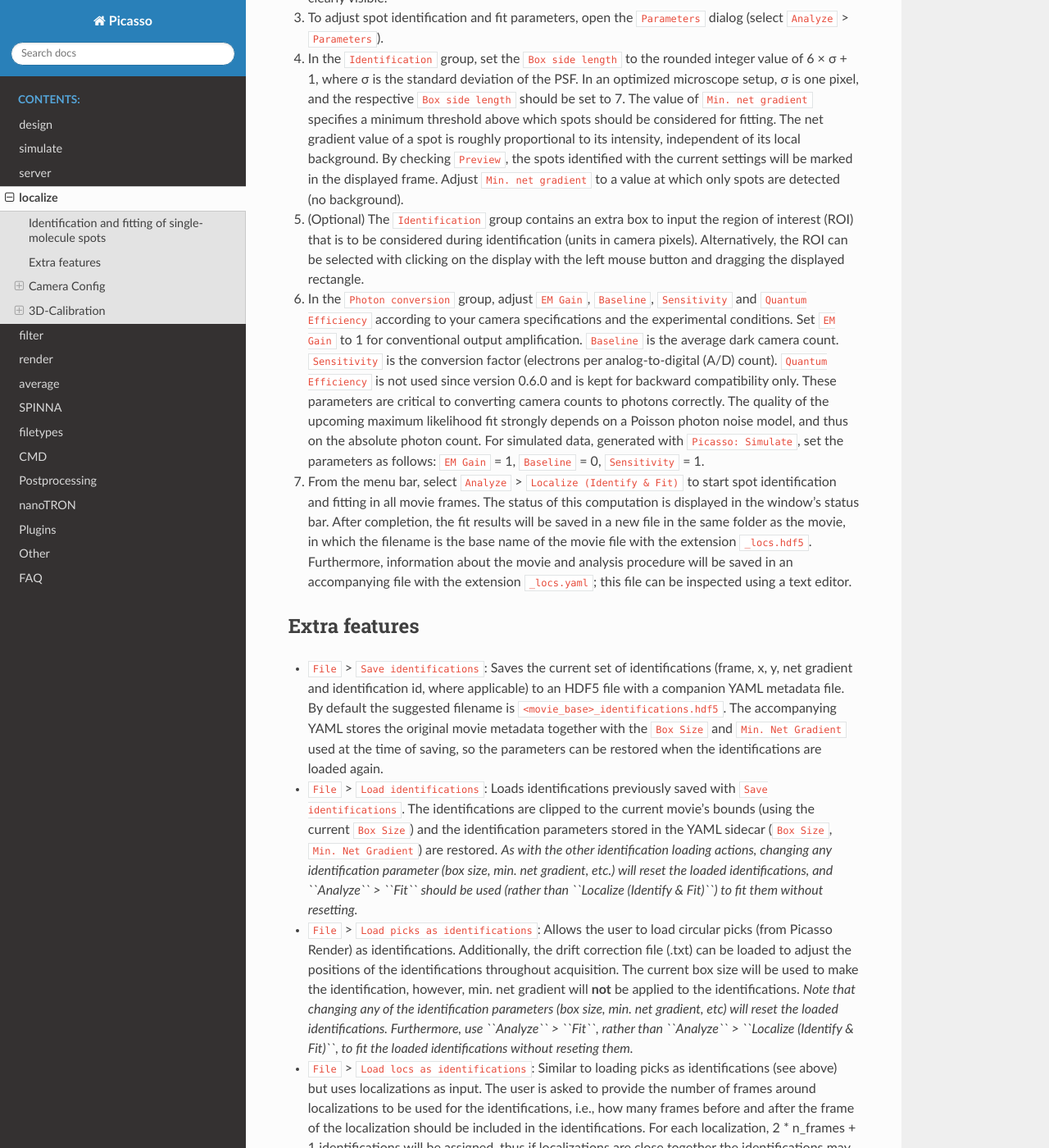
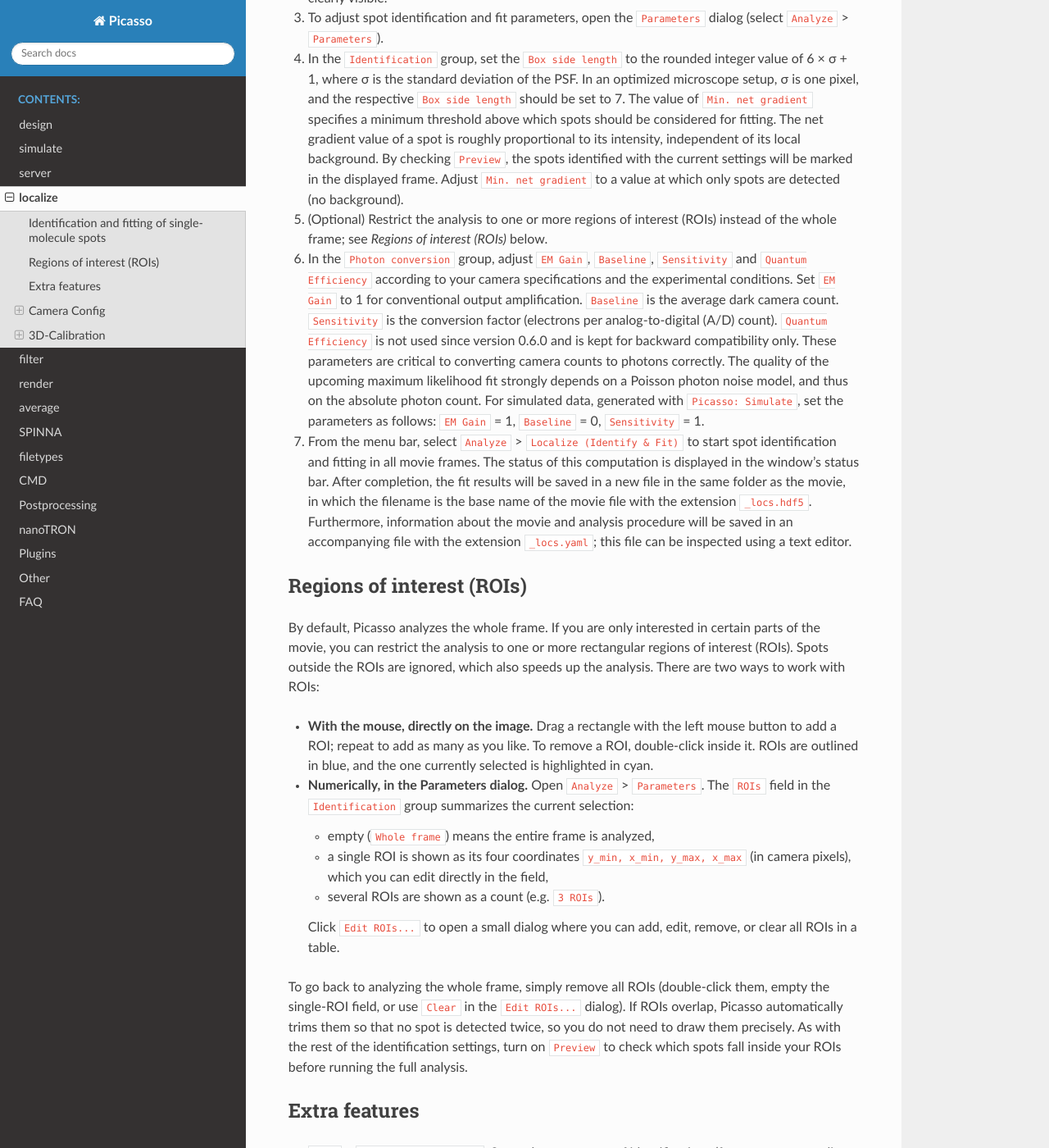
Before and after one commit to jungmannlab/picasso, a Sphinx documentation site: the page built from docs/localize.rst, in a window 1280 px wide and 1400 px high, scrolled down 1410 px. Shown: the whole window at 82% size. Built offline with Sphinx 7.4.7 and the Read the Docs theme 3.1.0, drawn with Linux system fonts in a browser that asks for light colours.

Commit message:
add documentation of rois + help button

```diff
--- a/docs/localize.rst
+++ b/docs/localize.rst
@@ -29,9 +29,26 @@ Identification and fitting of single-molecule spots
 2. Adjust the image contrast (select ``View`` > ``Contrast``) so that the single-molecule spots are clearly visible.
 3. To adjust spot identification and fit parameters, open the ``Parameters`` dialog (select ``Analyze`` > ``Parameters``).
 4. In the ``Identification`` group, set the ``Box side length`` to the rounded integer value of 6 × σ + 1, where σ is the standard deviation of the PSF. In an optimized microscope setup, σ is one pixel, and the respective ``Box side length`` should be set to 7. The value of ``Min. net gradient`` specifies a minimum threshold above which spots should be considered for fitting. The net gradient value of a spot is roughly proportional to its intensity, independent of its local background. By checking ``Preview``, the spots identified with the current settings will be marked in the displayed frame. Adjust ``Min. net gradient`` to a value at which only spots are detected (no background).
-5. (Optional) The ``Identification`` group contains an extra box to input the region of interest (ROI) that is to be considered during identification (units in camera pixels). Alternatively, the ROI can be selected with clicking on the display with the left mouse button and dragging the displayed rectangle.
+5. (Optional) Restrict the analysis to one or more regions of interest (ROIs) instead of the whole frame; see *Regions of interest (ROIs)* below.
 6. In the ``Photon conversion`` group, adjust ``EM Gain``, ``Baseline``, ``Sensitivity`` and ``Quantum Efficiency`` according to your camera specifications and the experimental conditions. Set ``EM Gain`` to 1 for conventional output amplification. ``Baseline`` is the average dark camera count. ``Sensitivity`` is the conversion factor (electrons per analog-to-digital (A/D) count). ``Quantum Efficiency`` is not used since version 0.6.0 and is kept for backward compatibility only. These parameters are critical to converting camera counts to photons correctly. The quality of the upcoming maximum likelihood fit strongly depends on a Poisson photon noise model, and thus on the absolute photon count. For simulated data, generated with ``Picasso: Simulate``, set the parameters as follows: ``EM Gain`` = 1, ``Baseline`` = 0, ``Sensitivity`` = 1.
 7. From the menu bar, select ``Analyze`` > ``Localize (Identify & Fit)`` to start spot identification and fitting in all movie frames. The status of this computation is displayed in the window's status bar. After completion, the fit results will be saved in a new file in the same folder as the movie, in which the filename is the base name of the movie file with the extension ``_locs.hdf5``. Furthermore, information about the movie and analysis procedure will be saved in an accompanying file with the extension ``_locs.yaml``; this file can be inspected using a text editor.
+
+Regions of interest (ROIs)
+--------------------------
+
+By default, Picasso analyzes the whole frame. If you are only interested in certain parts of the movie, you can restrict the analysis to one or more rectangular regions of interest (ROIs). Spots outside the ROIs are ignored, which also speeds up the analysis. There are two ways to work with ROIs:
+
+- **With the mouse, directly on the image.** Drag a rectangle with the left mouse button to add a ROI; repeat to add as many as you like. To remove a ROI, double-click inside it. ROIs are outlined in blue, and the one currently selected is highlighted in cyan.
+
+- **Numerically, in the Parameters dialog.** Open ``Analyze`` > ``Parameters``. The ``ROIs`` field in the ``Identification`` group summarizes the current selection:
+
+  - empty (``Whole frame``) means the entire frame is analyzed,
+  - a single ROI is shown as its four coordinates ``y_min, x_min, y_max, x_max`` (in camera pixels), which you can edit directly in the field,
+  - several ROIs are shown as a count (e.g. ``3 ROIs``).
+
+  Click ``Edit ROIs...`` to open a small dialog where you can add, edit, remove, or clear all ROIs in a table.
+
+To go back to analyzing the whole frame, simply remove all ROIs (double-click them, empty the single-ROI field, or use ``Clear`` in the ``Edit ROIs...`` dialog). If ROIs overlap, Picasso automatically trims them so that no spot is detected twice, so you do not need to draw them precisely. As with the rest of the identification settings, turn on ``Preview`` to check which spots fall inside your ROIs before running the full analysis.
 
 Extra features
 --------------
```
Also changed, not shown: 1 other file.
